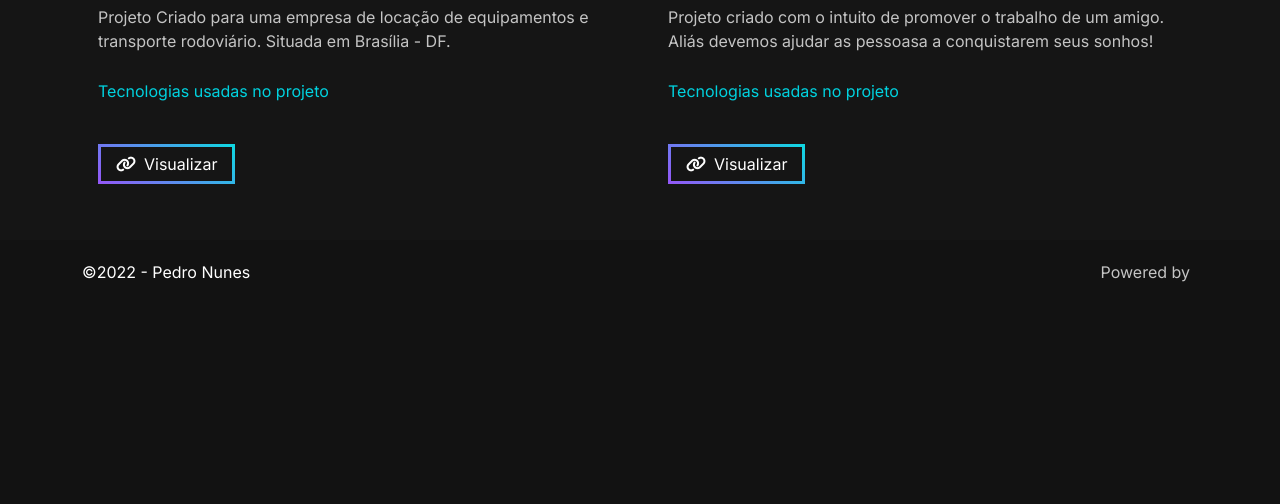
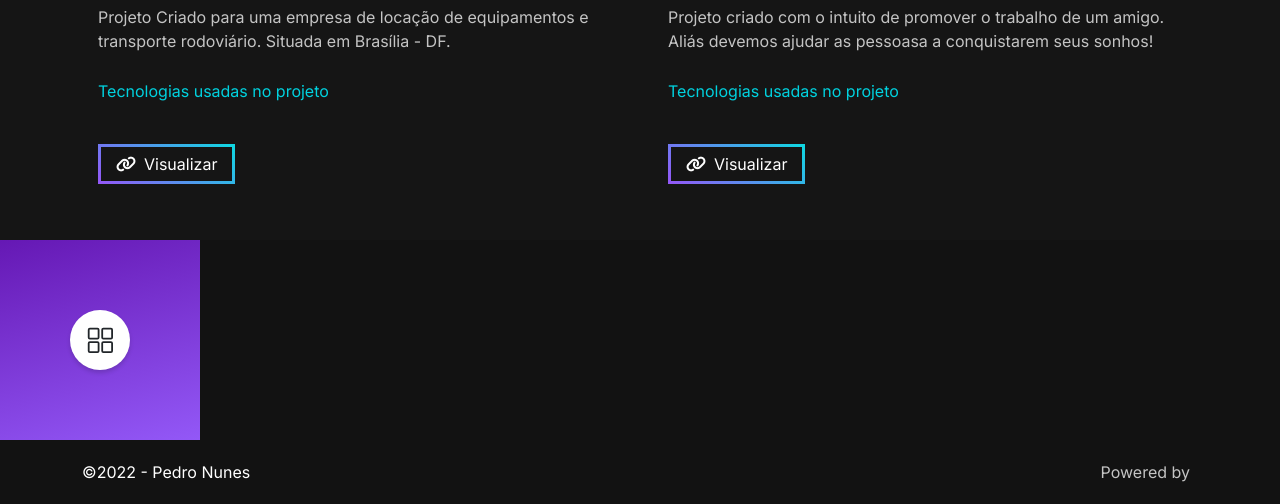
Before and after one commit to opedronunes/desafio-20-codelandia, a plain HTML site: page index.html in a window 1280 px wide. Shown: the part 2216-2720 px from the top of the page. Before the commit the page ends 2520 px from the top, so only its background shows below. Drawn offline with nearby package versions, Linux system fonts and the light colour scheme.

Commit message:
button menu

```diff
--- a/assets/css/index.css
+++ b/assets/css/index.css
@@ -173,6 +173,38 @@ body
   padding: 20px 0;
 }
 
+.menu
+{
+  position: relative;
+  width: 200px;
+  height: 200px;
+  background: linear-gradient(165deg, #6518b4, #9358f7);
+  display: flex;
+  align-items: center;
+  justify-content: center;
+}
+
+.menu li
+{
+  position: absolute;
+  list-style: none;
+}
+
+.toggle
+{
+  position: absolute;
+  width: 60px;
+  height: 60px;
+  background: #fff;
+  display: flex;
+  justify-content: center;
+  align-items: center;
+  z-index: 10000;
+  border-radius: 50%;
+  cursor: pointer;
+  box-shadow: 0 3px 4px rgba(0, 0, 0, 0.15);
+  font-size: 1.8rem;
+}
 #by
 {
   display: flex;
--- /dev/null
+++ b/assets/js/index.js
@@ -0,0 +1,6 @@
+let toggle = document.querySelector('.toggle')
+let menu = document.querySelector('.menu')
+
+toggle.onclick = function(){
+  menu.classList.toggle('active')
+}
--- a/index.html
+++ b/index.html
@@ -120,6 +120,34 @@
       </div>
     </div>
   </section>
+  <div class="menu">
+    <div class="toggle"><ion-icon name="grid-outline"></ion-icon></div>
+    <li style="--i:0;">
+      <a href=""><ion-icon name="home-outline"></ion-icon></a>
+    </li>
+    <li style="--i:1;">
+      <a href=""><ion-icon name="logo-whatsapp"></ion-icon></a>
+    </li>
+    <li style="--i:2;">
+      <a href=""><ion-icon name="mail-outline"></ion-icon></a>
+    </li>
+    <li style="--i:3;">
+      <a href=""><ion-icon name="logo-instagram"></ion-icon></a>
+    </li>
+    <li style="--i:4;">
+      <a href=""><ion-icon name="logo-linkedin"></ion-icon></a>
+    </li>
+    <li style="--i:5;">
+      <a href=""></a>
+    </li>
+    <li style="--i:6;">
+      <a href=""></a>
+    </li>
+    <li style="--i:7;">
+      <a href=""></a>
+    </li>
+
+  </div>
   <!-- FOOTER -->
   <footer>
     <div class="container">
@@ -132,6 +160,8 @@
 
   <script src="https://cdn.jsdelivr.net/npm/bootstrap@5.1.3/dist/js/bootstrap.bundle.min.js" integrity="sha384-ka7Sk0Gln4gmtz2MlQnikT1wXgYsOg+OMhuP+IlRH9sENBO0LRn5q+8nbTov4+1p" crossorigin="anonymous"></script>
   <script src="/assets/js/navigation.js"></script>
+  <script type="module" src="https://unpkg.com/ionicons@5.5.2/dist/ionicons/ionicons.esm.js"></script>
+  <script nomodule src="https://unpkg.com/ionicons@5.5.2/dist/ionicons/ionicons.js"></script>
 
 </body>
 </html>
```
